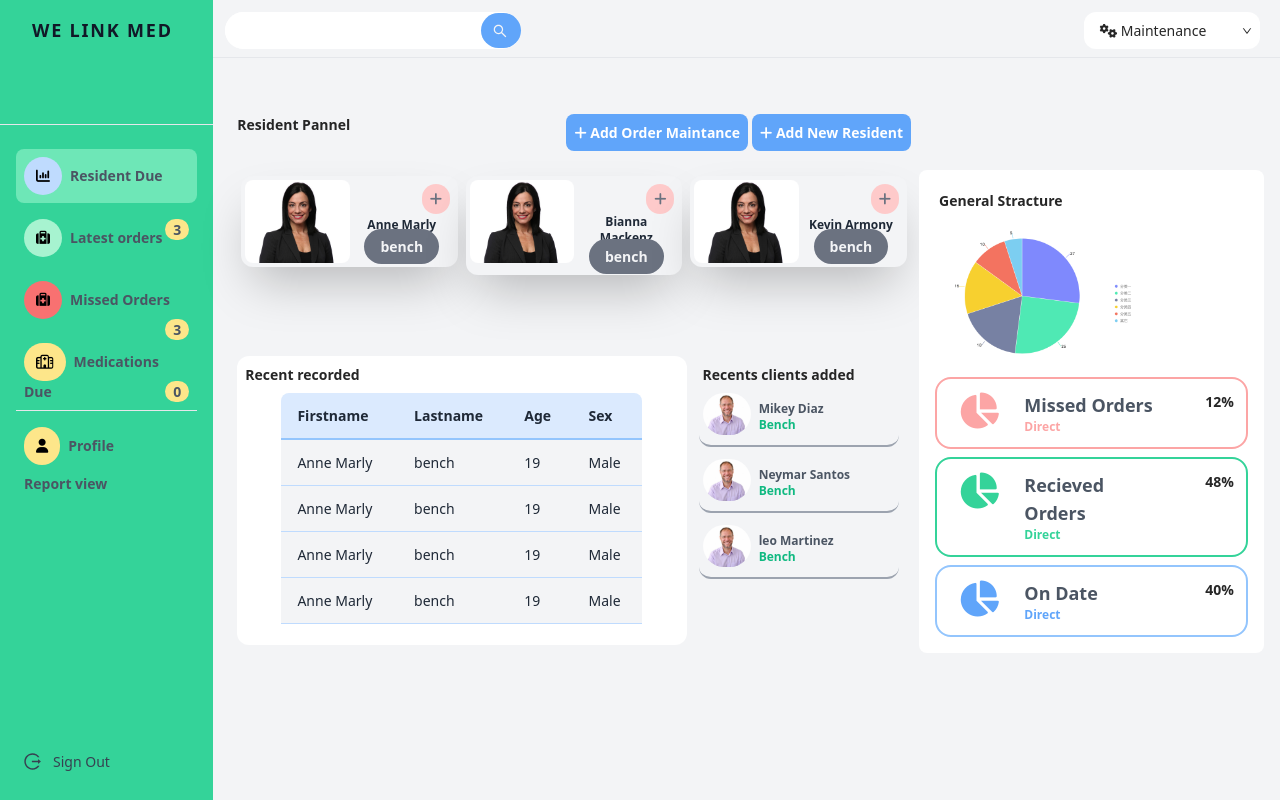
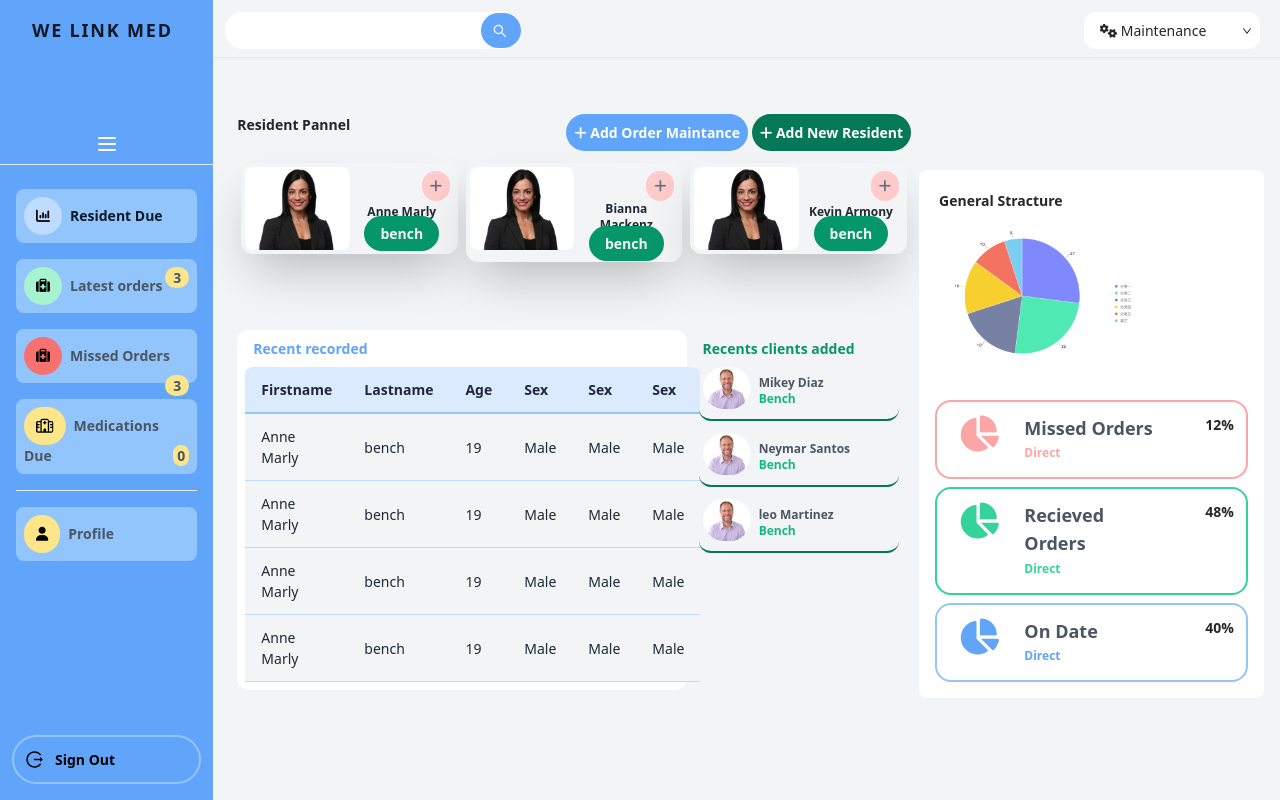
Before and after one commit to tuganimana/welinkmed-note, a React (Create React App) app: page /dashboard in a window 1280 px wide. Built offline with nearby package versions, Linux system fonts and the light colour scheme.

Commit message:
feat:appreance and order deatils

```diff
--- a/src/components/dashboard/Sidebar.tsx
+++ b/src/components/dashboard/Sidebar.tsx
@@ -1,32 +1,85 @@
 // eslint-disable-next-line no-use-before-define
-import React from 'react'
+import React, { useState } from 'react'
 import { LogoutOutlined } from '@ant-design/icons'
 export default function Sidebar () {
+  const [small, setSmall] = useState(false)
+  const handleClick = () => {
+    setSmall(true)
+  }
+  const handleSmall = () => {
+    setSmall(false)
+  }
   return (<>
   <div className="md:flex flex-col md:flex-row md:min-h-screen w-full">
-    <div className="flex flex-col w-full md:w-full text-gray-700 bg-green-400 text-gray-200 flex-shrink-0">
+    <div className="flex flex-col w-full md:w-full text-gray-700 bg-blue-400 text-gray-200 flex-shrink-0">
       <div className="flex-shrink-0 px-8 py-4 flex flex-row items-center justify-between py-4">
         <a href="/" className="text-lg mb-16 font-semibold tracking-widest text-gray-900 uppercase rounded-lg text-white focus:outline-none focus:shadow-outline">We Link Med </a>
       </div>
+      <button type="button" onClick={handleClick} className="inline-flex items-center justify-center p-2 rounded-md text-white hover:text-yellow-600 hover:bg-yellow-100 focus:outline-none focus:bg-yellow-100 focus:text-yellow-600 transition duration-150 ease-in-out">
+          {/* <!-- Heroicon name: menu --> */}
+          <svg className="h-6 w-6" xmlns="http://www.w3.org/2000/svg" fill="none" viewBox="0 0 24 24" stroke="currentColor">
+            <path strokeLinecap="round" strokeLinejoin="round" strokeWidth="2" d="M4 6h16M4 12h16M4 18h16" />
+          </svg>
+        </button>
       <hr className="text-2 text-gray-600 font-bold"/>
-        <nav className="flex-grow w-full md:block px-4 pb-4 md:pb-0 md:overflow-y-auto py-2">
-          <a href="/dashboard" className="block p-2 mt-2 text-md font-bold text-gray-600 border-blue-500 mt-4 rounded-lg  hover:shadow-lg bg-green-300  hover:bg-green-400 focus:bg-red-200 focus:text-white hover:text-white text-gray-200 hover:text-gray-900 focus:text-gray-900 hover:bg-gray-200 focus:bg-gray-200 focus:outline-none focus:shadow-outline">
+        <nav className="hidden md:flex-grow lg:flex-grow w-full md:block px-4 pb-4 md:pb-0 md:overflow-y-auto py-2">
+          <a href="/dashboard" className="block p-2 mt-2 text-md font-bold text-gray-900 border-blue-500 mt-4 rounded-lg  hover:shadow-lg bg-blue-300  hover:bg-blue-200 focus:bg-red-200 focus:text-white hover:text-white text-gray-200 hover:text-gray-900 focus:text-gray-900 hover:bg-gray-200 focus:bg-gray-200 focus:outline-none focus:shadow-outline">
             <i className="fa fa-bar-chart mr-2 text-black bg-blue-200 rounded-full p-3"></i>Resident Due </a>
-          <a href="/dashboard" className="block p-2 mt-2 text-md font-bold text-gray-600 border-blue-500 rounded-lg hover:shadow-lg hover:bg-red-200 focus:bg-red-200 focus:text-white hover:text-white text-gray-200 hover:text-gray-900 focus:text-gray-900 hover:bg-gray-200 focus:bg-gray-200 focus:outline-none focus:shadow-outline">
+          <a href="/dashboard" className="block p-2 mt-2 text-md font-bold text-gray-600 border-blue-500 mt-4 rounded-lg  hover:shadow-lg bg-blue-300  hover:bg-blue-200 focus:bg-red-200 focus:text-white hover:text-white text-gray-200 hover:text-gray-900 focus:text-gray-900 hover:bg-gray-200 focus:bg-gray-200 focus:outline-none focus:shadow-outline">
             <i className="fa fa-medkit mr-2 text-black bg-green-200 rounded-full p-3"></i>Latest orders <span className="float-right bg-yellow-200 rounded-full pr-2 pl-2">3</span> </a>
-          <a href="/dashboard" className="block p-2 mt-2 text-md font-bold text-gray-600 border-blue-500 rounded-lg hover:shadow-lg hover:bg-red-200 focus:bg-red-200 focus:text-white hover:text-white text-gray-200 hover:text-gray-900 focus:text-gray-900 hover:bg-gray-200 focus:bg-gray-200 focus:outline-none focus:shadow-outline">
+          <a href="/dashboard" className="block p-2 mt-2 text-md font-bold text-gray-600 border-blue-500 mt-4 rounded-lg  hover:shadow-lg bg-blue-300  hover:bg-blue-200 focus:bg-red-200 focus:text-white hover:text-white text-gray-200 hover:text-gray-900 focus:text-gray-900 hover:bg-gray-200 focus:bg-gray-200 focus:outline-none focus:shadow-outline">
             <i className="fa fa-medkit  mr-2 text-black bg-red-400 rounded-full p-3"></i>Missed Orders <span className="float-right bg-yellow-200 rounded-full pr-2 pl-2">3</span> </a>
-          <a href="/dashboard" className="block p-2 mt-2 text-md font-bold text-gray-600 border-blue-500 rounded-lg hover:shadow-lg hover:bg-red-200 focus:bg-red-200 focus:text-white hover:text-white text-gray-200 hover:text-gray-900 focus:text-gray-900 hover:bg-gray-200 focus:bg-gray-200 focus:outline-none focus:shadow-outline">
-            <i className="fa fa-hospital-o  mr-2 text-black bg-yellow-200 rounded-full p-3"></i>Medications Due <span className="float-right bg-yellow-200 rounded-full pr-2 pl-2">0</span> </a>
-       <hr/>
-       <a className="block p-2 mt-2 text-md font-bold text-gray-600 border-blue-500 rounded-lg hover:shadow-lg hover:bg-red-200 focus:bg-red-200 focus:text-white hover:text-white text-gray-200 hover:text-gray-900 focus:text-gray-900 hover:bg-gray-200 focus:bg-gray-200 focus:outline-none focus:shadow-outline">
+          <a href="/dashboard" className="block p-2 mt-2 text-md font-bold text-gray-600 border-blue-500 mt-4 rounded-lg  hover:shadow-lg bg-blue-300  hover:bg-blue-200 focus:bg-red-200 focus:text-white hover:text-white text-gray-200 hover:text-gray-900 focus:text-gray-900 hover:bg-gray-200 focus:bg-gray-200 focus:outline-none focus:shadow-outline">
+            <i className="fa fa-hospital-o  mr-2 text-black bg-yellow-200 rounded-full p-3"></i>Medications Due <span className="float-right bg-yellow-200 rounded-full px-1">0</span> </a>
+       <hr className="mt-4" />
+       <a className="block p-2 mt-2 text-md font-bold text-gray-600 border-blue-500 mt-4 rounded-lg  hover:shadow-lg bg-blue-300  hover:bg-blue-200 focus:bg-red-200 focus:text-white hover:text-white text-gray-200 hover:text-gray-900 focus:text-gray-900 hover:bg-gray-200 focus:bg-gray-200 focus:outline-none focus:shadow-outline">
             <i className="fa fa-user  mr-2 text-black bg-yellow-200 rounded-full p-3"></i>Profile </a>
-            <a className="p-2 mt-2 text-md font-bold text-gray-600 border-blue-500 rounded-lg hover:shadow-lg hover:bg-red-200 focus:bg-red-200 focus:text-white hover:text-white text-gray-200 hover:text-gray-900 focus:text-gray-900 hover:bg-gray-200 focus:bg-gray-200 focus:outline-none focus:shadow-outline">
-           <span className="inline-block">Report view </span></a>
         </nav>
         <div className="items-end p-3">
-        <p className="p-3 my-1 block w-full flex items-center gap-3" ><LogoutOutlined style={{ fontSize: '17px' }} />Sign Out</p>
+        <a href="" className="p-3 my-1 block  border-2 border-blue-300 text-black hover:text-black hover:bg-blue-300 font-bold rounded-full w-full flex items-center gap-3" ><LogoutOutlined style={{ fontSize: '17px' }} />Sign Out</a>
         </div>
+        {small
+          ? <div className="relative top-0 inset-x-0 p-2 transition transform origin-top-right md:hidden">
+          <div className="rounded-lg shadow-lg">
+        <div className="rounded-lg shadow-xs bg-white divide-y-2 divide-yellow-50">
+          <div className="pt-5 pb-6 px-5 space-y-6">
+            <div className="flex items-center justify-between">
+              <div>
+             <h4 className="text-black font-bold">Welink</h4>
+              </div>
+              <div className="-mr-2">
+                <button type="button" onClick={handleSmall} className="inline-flex items-center justify-center p-2 rounded-md text-red-500 hover:text-yellow-600 hover:bg-yellow-100 focus:outline-none focus:bg-yellow-100 focus:text-yellow-600 transition duration-150 ease-in-out">
+                  <svg className="h-6 w-6" xmlns="http://www.w3.org/2000/svg" fill="none" viewBox="0 0 24 24" stroke="currentColor">
+                  <path strokeLinecap="round" strokeLinejoin="round" strokeWidth="2" d="M6 18L18 6M6 6l12 12" />
+                </svg>
+                </button>
+            </div>
+          </div>
+          <div>
+            <nav className="grid gap-y-5">
+              <a href="/" className="text-sm leading-6 font-medium text-gray-600 hover:text-red-500 focus:outline-none focus:text-yellow-700 transition ease-in-out duration-150">
+               Home
+              </a>
+              <a href="#" className="text-sm leading-6 font-medium text-gray-600 hover:text-red-500 focus:outline-none focus:text-yellow-700 transition ease-in-out duration-150">
+               About US
+              </a>
+              <a href="#" className="text-sm leading-6 font-medium text-gray-600 hover:text-red-500 focus:outline-none focus:text-yellow-700 transition ease-in-out duration-150">
+               Services
+              </a>
+              <a href="#" className="text-sm leading-6 font-medium text-gray-600 hover:text-red-500 focus:outline-none focus:text-yellow-700 transition ease-in-out duration-150">
+               Career
+              </a>
+              <a href="#" className="text-sm  leading-6 font-medium text-gray-600 hover:text-red-500 focus:outline-none focus:text-yellow-700 transition ease-in-out duration-150">
+              Start trial
+              </a>
+
+            </nav>
+          </div>
+        </div>
+      </div>
+    </div>
+  </div>
+          : <span></span>}
     </div>
   </div>
     </>)
--- a/src/components/dashboard/pages/orderdetail.tsx
+++ b/src/components/dashboard/pages/orderdetail.tsx
@@ -36,8 +36,13 @@ export default function Orderdetail () {
     <div className="mx-4">
     <Tabs defaultActiveKey="1" onChange={callback}>
     <TabPane tab="Order Detail" key="1">
-    <div className="p-4 mb-14 bg-white rounded-xl shadows-xl mx-4">
+      <form action="">
+        <div className="p-4 mb-14 bg-white rounded-xl shadows-xl mx-4">
     <div className="grid md:grid-cols-2 gap-4">
+    <div className="p-2">
+            <label className="text-md">Routine Med Order</label>
+            <input type="text" name="" className="w-full p-2 border"/>
+          </div>
       <div className="p-2">
             <label>Ordered Type (required)</label>
             <select className="w-full p-2 border">
@@ -112,6 +117,7 @@ export default function Orderdetail () {
           </div>
         </div>
       </div>
+      </form>
     </TabPane>
     <TabPane tab="Add Sig" key="2">
     <div>
--- a/src/components/dashboard/pages/routofadmin.tsx
+++ b/src/components/dashboard/pages/routofadmin.tsx
@@ -1,11 +1,14 @@
 // eslint-disable-next-line no-use-before-define
 import React, { useState } from 'react'
-import { Modal, InputNumber, DatePicker, Form } from 'antd'
-
+import { Modal, InputNumber, Space, Button, TimePicker, DatePicker, Form } from 'antd'
+import { MinusCircleOutlined, PlusOutlined } from '@ant-design/icons'
 export default function Routofadmin () {
   const { RangePicker } = DatePicker
   const rangeConfig = {
     rules: [{ type: 'array' as const, required: true, message: 'Please select time!' }]
+  }
+  const config = {
+    rules: [{ type: 'object' as const, required: true, message: 'Please select time!' }]
   }
   const [visible, setVisible] = useState(false)
   const [confirmLoading, setConfirmLoading] = useState(false)
@@ -18,6 +21,7 @@ export default function Routofadmin () {
   }
   return (
         <>
+          <Form >
           <input type="text" name="" onClick={() => setVisible(true)} className="w-full bg-gray-200 p-2 border"/>
           <Modal
             title="Rout of administrator"
@@ -62,11 +66,34 @@ export default function Routofadmin () {
           <InputNumber min={1} max={100000} className="w-full p-1" defaultValue={1} />
           </div>
           <div className="p-2">
-          <label>Times Per day</label>
-          <InputNumber min={1} max={100000} className="w-full p-1" defaultValue={1} />
+          <Form.Item name="time-picker" {...config}>
+          <label>Times Per day</label> <br/>
+          <TimePicker />
+          </Form.Item>
+          <Form.List name="dynamic_form_nest_item">
+        {(fields, { add, remove }) => (
+          <>
+            {fields.map(({ key, name, fieldKey, ...restField }) => (
+            <Space key={key} style={{ display: 'flex', marginBottom: 8 }} align="baseline">
+              <Form.Item name="time-picker" {...config}>
+              <label>Times Per day</label> <br/>
+              <TimePicker />
+              </Form.Item>
+                <MinusCircleOutlined onClick={() => remove(name)} />
+              </Space>
+            ))}
+            <Form.Item>
+              <Button type="dashed" onClick={() => add()} block icon={<PlusOutlined />}>
+                Add New Time field
+              </Button>
+            </Form.Item>
+          </>
+        )}
+      </Form.List>
           </div>
           </div>
           </Modal>
+          </Form>
         </>
   )
 }
--- a/src/components/dashboard/welcome.tsx
+++ b/src/components/dashboard/welcome.tsx
@@ -73,8 +73,8 @@ export default function Welcome () {
           <div className="lg:w-4/6 w-full p-2 grid">
             <div className="container mb-2">
               <span className="font-semibold text-md float-left">Resident Pannel</span>
-              <a href={frontEndPoints.RESIDENT_ADD}><span className="font-semibold text-md float-right bg-blue-400 text-white hover:bg-blue-500 ml-1  rounded-lg p-2"><i className="fa fa-plus"></i> Add New Resident</span></a>
-              <a href={frontEndPoints.ORDER}><span className="font-semibold text-md float-right bg-blue-400 text-white hover:bg-blue-500 rounded-lg p-2"><i className="fa fa-plus"></i> Add Order Maintance</span></a>
+              <a href={frontEndPoints.RESIDENT_ADD}><span className="font-semibold text-md float-right bg-green-700 text-white hover:bg-green-800 ml-1  rounded-full p-2"><i className="fa fa-plus"></i> Add New Resident</span></a>
+              <a href={frontEndPoints.ORDER}><span className="font-semibold text-md float-right bg-blue-400 text-white hover:bg-blue-500 rounded-full p-2"><i className="fa fa-plus"></i> Add Order Maintance</span></a>
             </div>
             <div className="flex flex-wrap space-between">
               {
@@ -95,7 +95,7 @@ export default function Welcome () {
                          <span className="lg:text-xs text-center font-bold cursor-pointer text-gray-800 float-left">{items.fullname}</span>
                           <div className=" text-center items-end ">
                             <a href="/resident-info">
-                            <span className="text-center cursor-pointer hover:bg-gray-600 rounded-full px-4 py-2 bg-gray-500 font-bold cursor-pointer  text-gray-100 mt-2">{items.houses}</span>
+                            <span className="text-center w-full cursor-pointer hover:bg-green-800 rounded-full px-4 py-2 bg-green-600 font-bold cursor-pointer  text-gray-100 mt-2">{items.houses}</span>
                             </a>
                           </div>
                        </div>
@@ -108,13 +108,15 @@ export default function Welcome () {
             </div>
             <div className="flex flex-wrap md:mt-16 mt-4">
               <div className="w-full md:w-2/3 p-2 bg-white rounded-xl">
-                <span className="font-bold">Recent recorded</span>
+                <span className="font-bold p-2 text-blue-400">Recent recorded</span>
                 <div className="mt-2">
                 <table className="rounded-t-lg w-5/6 mx-auto bg-blue-100 text-gray-800">
                   <tr className="text-left border-b-2 border-blue-300">
                     <th className="px-4 py-3">Firstname</th>
                     <th className="px-4 py-3">Lastname</th>
                     <th className="px-4 py-3">Age</th>
+                    <th className="px-4 py-3">Sex</th>
+                    <th className="px-4 py-3">Sex</th>
                     <th className="px-4 py-3">Sex</th>
                   </tr>
                   {
@@ -125,6 +127,8 @@ export default function Welcome () {
                     <td className="px-4 py-3">{items.Lastname}</td>
                     <td className="px-4 py-3">{items.Age}</td>
                     <td className="px-4 py-3">{items.Sex}</td>
+                    <td className="px-4 py-3">{items.Sex}</td>
+                    <td className="px-4 py-3">{items.Sex}</td>
                   </tr>
                   )
                 })
@@ -133,12 +137,12 @@ export default function Welcome () {
                 </div>
               </div>
               <div className="w-full md:w-1/3 p-2 rounded-xl">
-                <span className="font-bold px-2">Recents clients added</span>
+                <span className="font-bold px-2 text-green-600">Recents clients added</span>
                 <div className="grid gap-2 p-1 rounded-xl">
                   {
                     clients.map((clientitem:any, index) => {
                       return (
-                        <div key={index} className="flex flex-wrap p-1 border-gray-400 border-b-2 rounded-xl">
+                        <div key={index} className="flex flex-wrap p-1 border-green-700 border-b-2 rounded-xl">
                           <div className="w-1/4   text-center align-center item-center">
                             <span>
                               <img src={person1} alt="" className="rounded-full" />
--- a/src/components/home/pages/homenav.tsx
+++ b/src/components/home/pages/homenav.tsx
@@ -28,7 +28,6 @@ export default function Homenav () {
           </svg>
         </button>
       </div>
-
       <nav className="hidden md:flex space-x-10">
         <div className="relative">
         </div>
--- a/tsconfig.json
+++ b/tsconfig.json
@@ -18,7 +18,7 @@
     "resolveJsonModule": true,
     "isolatedModules": true,
     "noEmit": true,
-    "jsx": "react-jsx"
+    "jsx": "react"
   },
   "include": [
     "src"
```
Also changed, not shown: src/components/dashboard/pages/residentinfo.tsx (+82 -7 lines).
